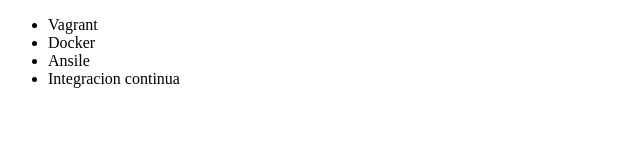
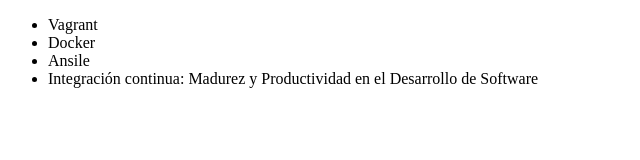
Before and after one commit to JosueAJaimesO/alura-git, a plain HTML site: page index.html in a window 1280 px wide. Shown: the whole page, without its empty margins (0-640 px from the left). Drawn offline with Linux system fonts and the light colour scheme.

Commit message:
Renombrando curso de Integración Continua

```diff
--- a/index.html
+++ b/index.html
@@ -9,7 +9,7 @@
             <li>Vagrant</li>
             <li>Docker</li>
             <li>Ansile</li>
-            <li>Integracion continua</li>
+            <li>Integración continua: Madurez y Productividad en el Desarrollo de Software</li>
         </ul>
     </body>
 </HTMl>
```
